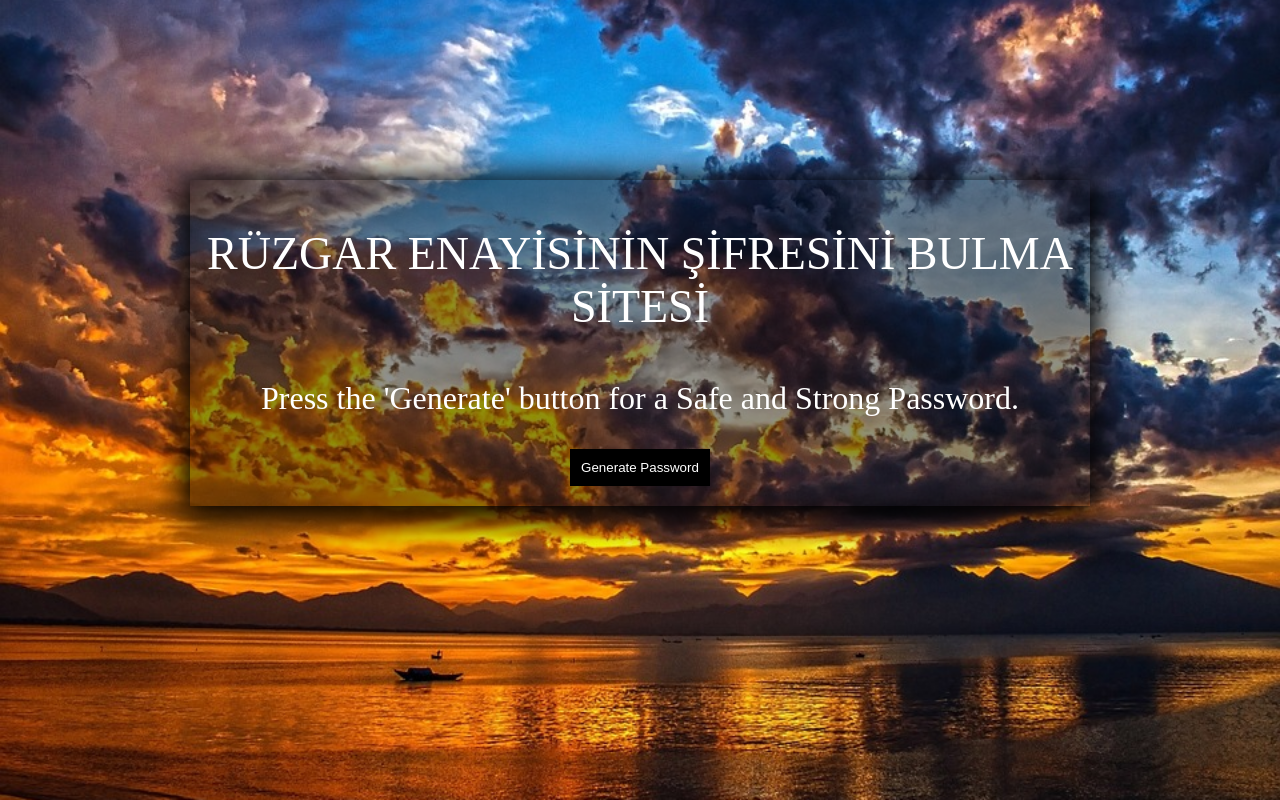
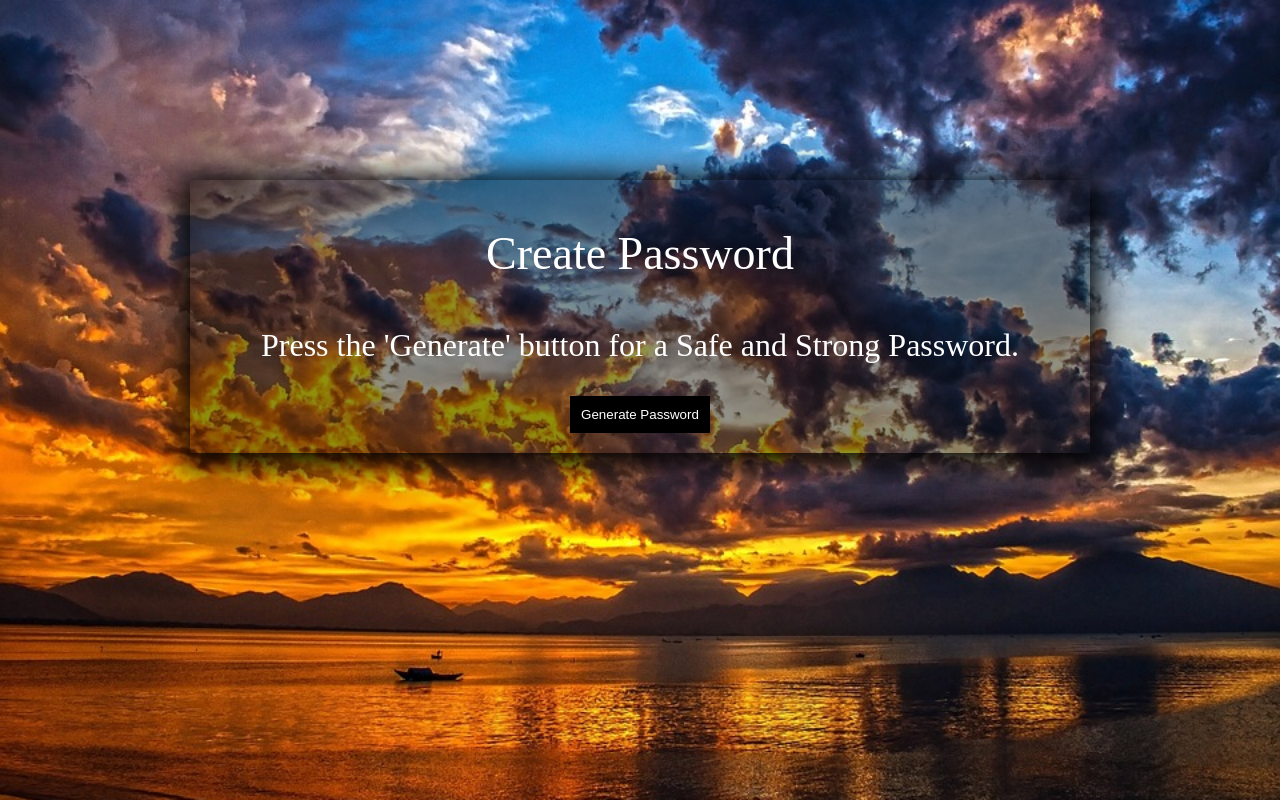
Before and after one commit to lilWolf011/Save-Pass-Generator, a plain HTML site: page index.html in a window 1280 px wide. Drawn offline with Linux system fonts and the light colour scheme.

Commit message:
Update index.html

```diff
--- a/index.html
+++ b/index.html
@@ -1,13 +1,13 @@
 <!DOCTYPE html>
 <html>
     <head>
-        <title>Create Save Password!</title>
+        <title>Password Creater</title>
         <link rel="stylesheet" href="index.css">
     </head>
     <body>
         <div class="container">
             <div class="main">
-                <p id="p1">RÜZGAR ENAYİSİNİN ŞİFRESİNİ BULMA SİTESİ</p>
+                <p id="p1">Create Password</p>
                 <p id="p2">Press the 'Generate' button for a Safe and Strong Password.</p>
                 <p id="generated"></p>
                 <div class="generate">
```
